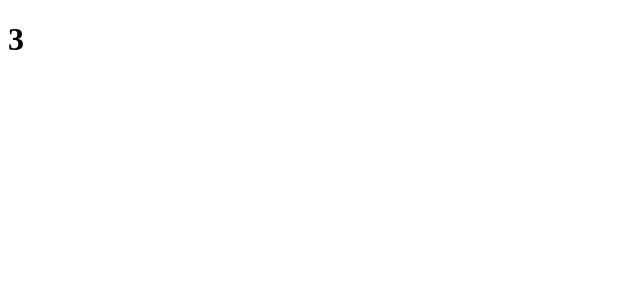
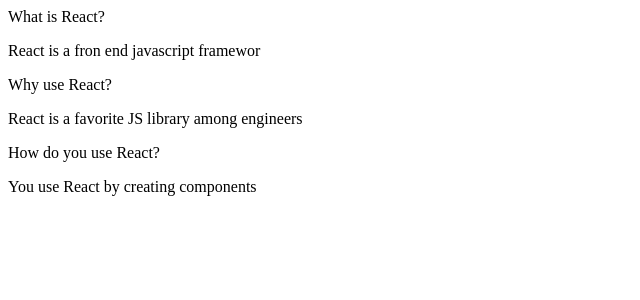
Before and after one commit to o0p/react-widgets, a React (Create React App) app: page / in a window 1280 px wide. Shown: the top 300 px of the page, without its empty margins (0-640 px from the left). Built offline with nearby package versions, Linux system fonts and the light colour scheme.

Commit message:
Render list of items

```diff
--- a/src/components/Accordion.js
+++ b/src/components/Accordion.js
@@ -1,9 +1,9 @@
 import React from 'react';
 
 const Accordion = ({ items }) => {
-  const renderItems = items.map((item) => {
+  const renderedItems = items.map((item) => {
     return (
-      <div>
+      <div key={item.title}>
         <div className="title actibe">
           <i className="dropdown icon"></i>
           {item.title}
@@ -14,7 +14,7 @@ const Accordion = ({ items }) => {
       </div>
     );
   });
-  return <h1>{items.length}</h1>;
+  return <div className="ui styled accordion">{renderedItems}</div>;
 };
 
 export default Accordion;
```
